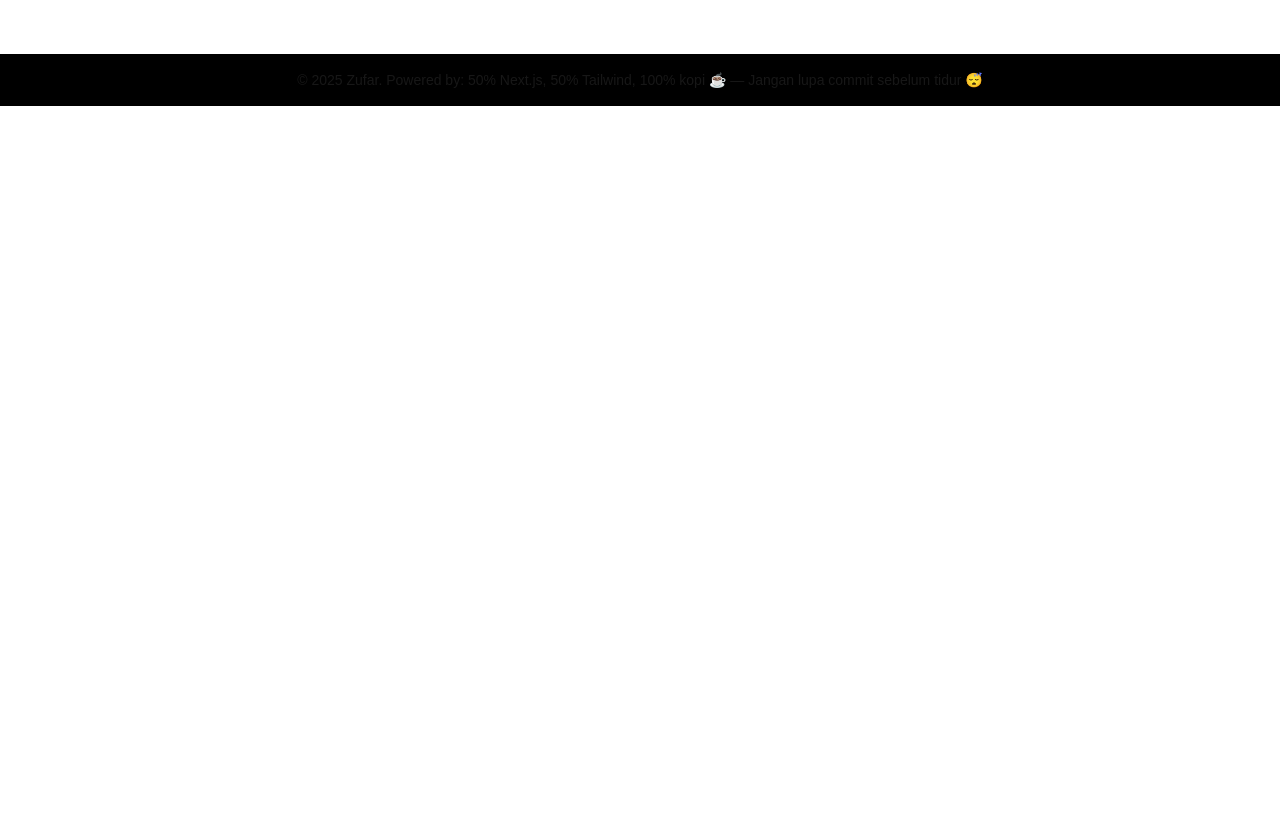
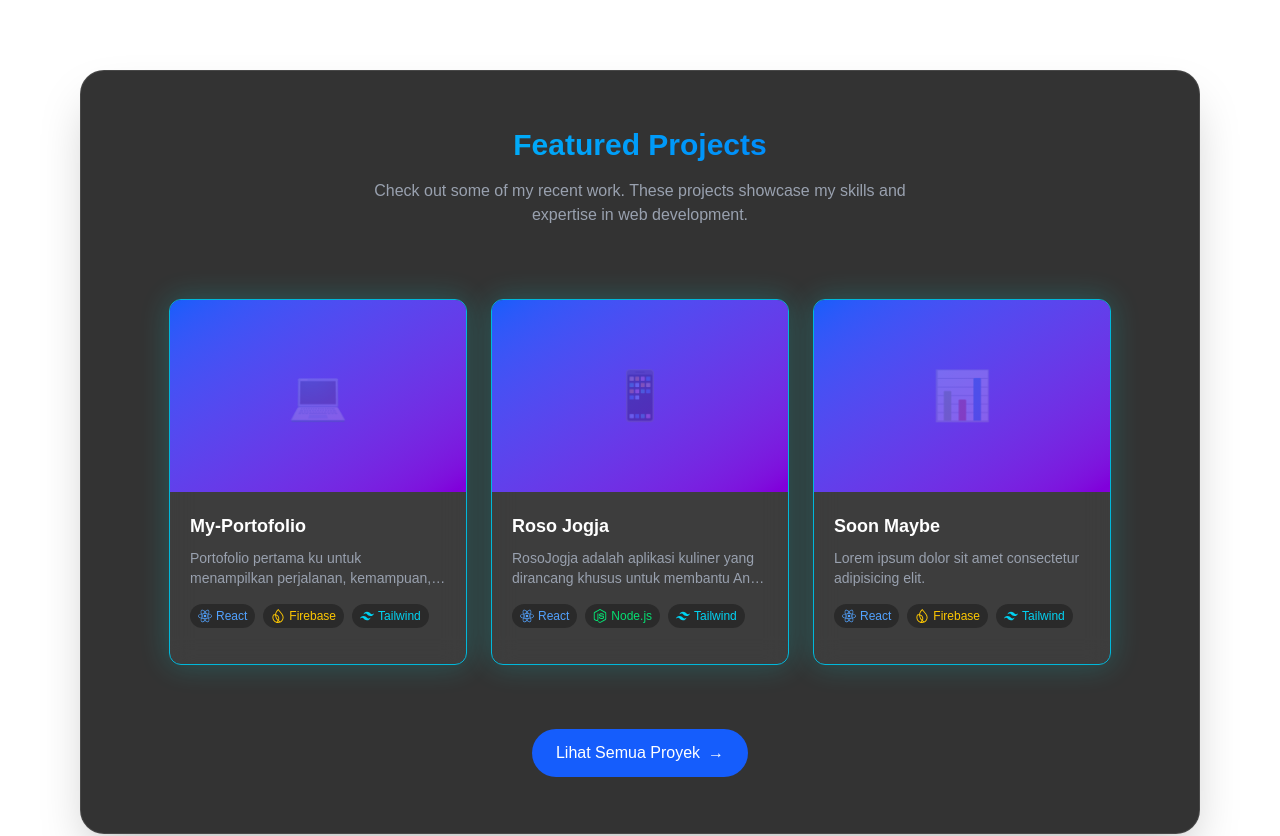
Before and after one commit to MakarimZufar/my_portofolio, a Next.js app: page / in a window 1280 px wide. Shown: the part 1500-2336 px from the top of the page. Before the commit the page ends 1606 px from the top, so only its background shows below. Built offline with nearby package versions, Linux system fonts and the light colour scheme.

Commit message:
refactor: featured project in home page

```diff
--- /dev/null
+++ b/src/components/FeaturedProjects.js
@@ -0,0 +1,96 @@
+import Link from "next/link";
+import { motion } from "framer-motion";
+import TechBadge from "@/components/TechBadge";
+
+export default function FeaturedProjects() {
+    return (
+        <section className="px-6 sm:px-20 py-20">
+            <div className="max-w-7xl mx-auto bg-black/80 rounded-3xl shadow-2xl border border-white/10 p-8 sm:p-14">
+                {/* Title */}
+                <div className="text-center mb-10">
+                    <h2 className="text-3xl font-bold text-transparent bg-clip-text bg-gradient-to-r from-cyan-400 to-blue-600 mb-4">
+                        Featured Projects
+                    </h2>
+                    <p className="text-gray-400 max-w-xl mx-auto">
+                        Check out some of my recent work. These projects
+                        showcase my skills and expertise in web development.
+                    </p>
+                </div>
+
+                {/* Project Cards */}
+                <div className="flex overflow-x-auto p-8 md:grid md:grid-cols-2 lg:grid-cols-3 gap-6 scrollbar-hide snap-x snap-mandatory">
+                    {["My-Portofolio", "Roso Jogja", "Soon Maybe"].map(
+                        (title, i) => (
+                            <motion.div
+                                key={title}
+                                className="min-w-[280px] w-80 md:w-auto flex-shrink-0 snap-center bg-white/5 backdrop-blur-md rounded-xl overflow-hidden shadow-[0_0_30px_rgba(0,255,255,0.2)] border border-cyan-500 group hover:shadow-[0_0_30px_rgba(0,255,255,0.8)] transition-shadow duration-500"
+                                initial={{ opacity: 0, y: 20 }}
+                                whileInView={{ opacity: 1, y: 0 }}
+                                viewport={{ once: true }}
+                                transition={{
+                                    duration: 0.5,
+                                    delay: i * 0.1,
+                                }}
+                                whileHover={{ y: -5 }}
+                            >
+                                <div className="relative h-48 overflow-hidden">
+                                    <div className="absolute inset-0 bg-gradient-to-br from-blue-600 to-purple-700 flex items-center justify-center">
+                                        <span className="text-white text-5xl opacity-20">
+                                            {i === 0
+                                                ? "💻"
+                                                : i === 1
+                                                ? "📱"
+                                                : "📊"}
+                                        </span>
+                                    </div>
+                                    <div className="absolute inset-0 bg-gradient-to-t from-black to-transparent opacity-0 group-hover:opacity-70 transition-opacity duration-300 flex items-center justify-center">
+                                        <div className="transform translate-y-8 group-hover:translate-y-0 transition-transform duration-300">
+                                            <Link
+                                                href="/projects"
+                                                className="px-4 py-2 bg-blue-600 text-white rounded-full text-sm inline-block"
+                                            >
+                                                View Details
+                                            </Link>
+                                        </div>
+                                    </div>
+                                </div>
+                                <div className="p-5">
+                                    <h3 className="text-lg font-bold text-white mb-2">
+                                        {title}
+                                    </h3>
+                                    <p className="text-gray-400 text-sm mb-4 line-clamp-2">
+                                        {i === 0
+                                            ? "Portofolio pertama ku untuk menampilkan perjalanan, kemampuan, dan proyek-proyek yang telah saya buat. Dibangun dengan Next.js dan Tailwind CSS."
+                                            : i === 1
+                                            ? "RosoJogja adalah aplikasi kuliner yang dirancang khusus untuk membantu Anda menemukan dan memesan makanan atau minuman dari berbagai restoran dan tempat makan di Yogyakarta."
+                                            : "Lorem ipsum dolor sit amet consectetur adipisicing elit."}
+                                    </p>
+                                    <div className="flex flex-wrap gap-2 mb-4">
+                                        <TechBadge name="React" />
+                                        <TechBadge
+                                            name={
+                                                i === 1 ? "Node.js" : "Firebase"
+                                            }
+                                        />
+                                        <TechBadge name="Tailwind" />
+                                    </div>
+                                </div>
+                            </motion.div>
+                        )
+                    )}
+                </div>
+
+                {/* Button View All */}
+                <div className="text-center mt-8">
+                    <Link
+                        href="/projects"
+                        className="px-6 py-3 bg-blue-600 hover:bg-blue-700 text-white rounded-full inline-flex items-center gap-2 transition-all duration-300 transform hover:scale-105"
+                    >
+                        <span>Lihat Semua Proyek</span>
+                        <span>→</span>
+                    </Link>
+                </div>
+            </div>
+        </section>
+    );
+}
```
